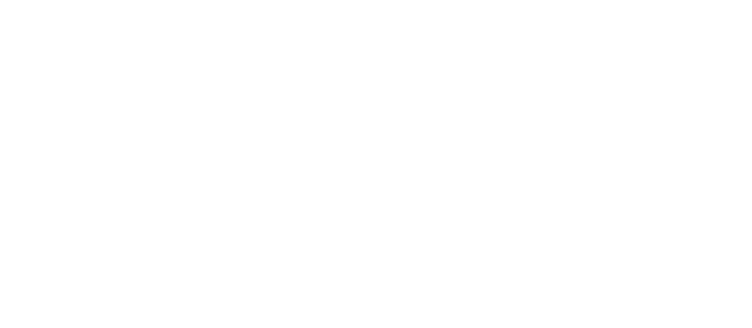
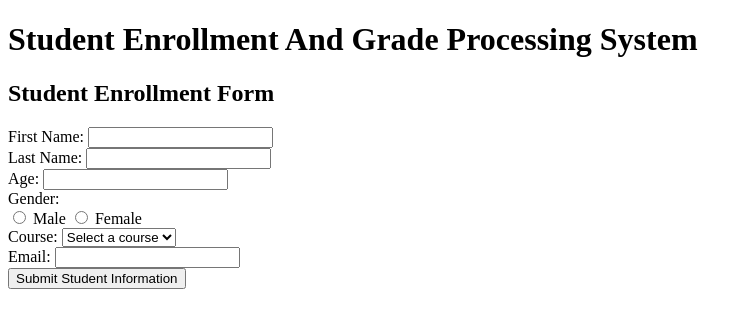
Before and after one commit to gabrielmcanlas/prelims-canlas, a PHP site: page / in a window 1280 px wide. Before the commit the part shown is empty. Shown: the top 328 px of the page, without its empty margins (0-752 px from the left). Run offline with PHP 8.4, Linux system fonts and the light colour scheme.

Commit message:
done/adding/enrollment-forms

```diff
--- a/index.php
+++ b/index.php
@@ -6,6 +6,53 @@
     <title>Enrollment form</title>
 </head>
 <body>
+<h1>Student Enrollment And Grade Processing System</h1>
 
+<!-- Enrollment Form -->
+<div id="enrollment-form">
+  <h2> Student Enrollment Form </h2>
+
+  <form id="enroll" action="submit_form.php" method="post" onsubmit="showGradeForm(event)">
+    <div class="form-row">
+      <label for="first_name">First Name:</label>
+      <input type="text" id="first_name" name="first_name" required>
+    </div>
+
+    <div class="form-row">
+      <label for="last_name">Last Name:</label>
+      <input type="text" id="last_name" name="last_name" required>
+    </div>
+
+    <div class="form-row">
+      <label for="age">Age:</label>
+      <input type="number" id="age" name="age" required>
+    </div>
+
+    <div class="form-row">
+      <label>Gender:</label><br>
+      <input type="radio" id="male" name="gender" value="male" required>
+      <label for="male">Male</label>
+      <input type="radio" id="female" name="gender" value="female" required>
+      <label for="female">Female</label>
+    </div>
+
+    <div class="form-row">
+      <label for="course">Course:</label>
+      <select id="course" name="course" required>
+        <option value="">Select a course</option>
+        <option value="bsit">BSIT</option>
+        <option value="bsba">BSBA</option>
+        <option value="bshm">BSHM</option>
+      </select>
+    </div>
+
+    <div class="form-row">
+      <label for="email">Email:</label>
+      <input type="email" id="email" name="email" required>
+    </div>
+
+    <input type="submit" value="Submit Student Information">
+  </form>
+</div>
 </body>
 </html>
```
